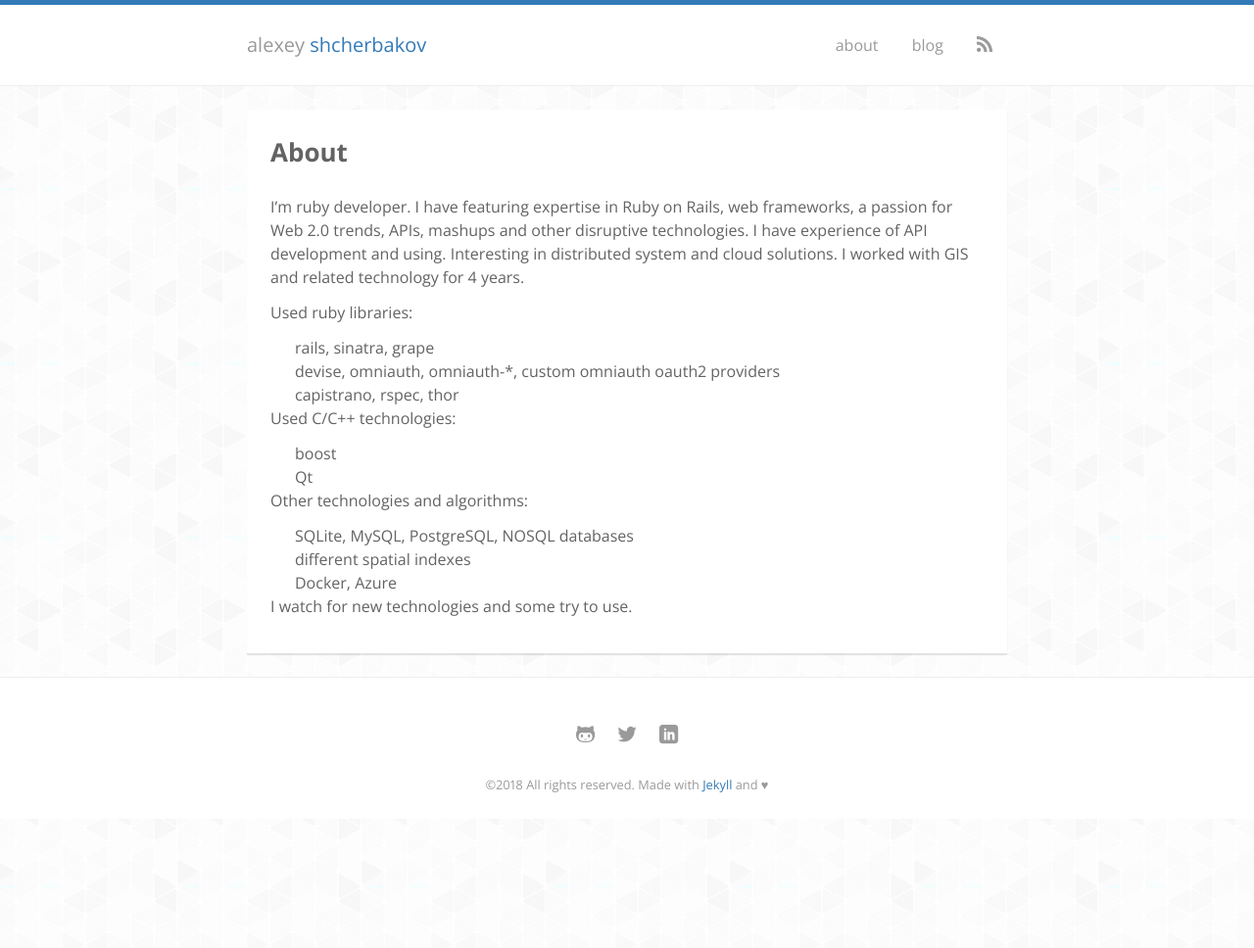
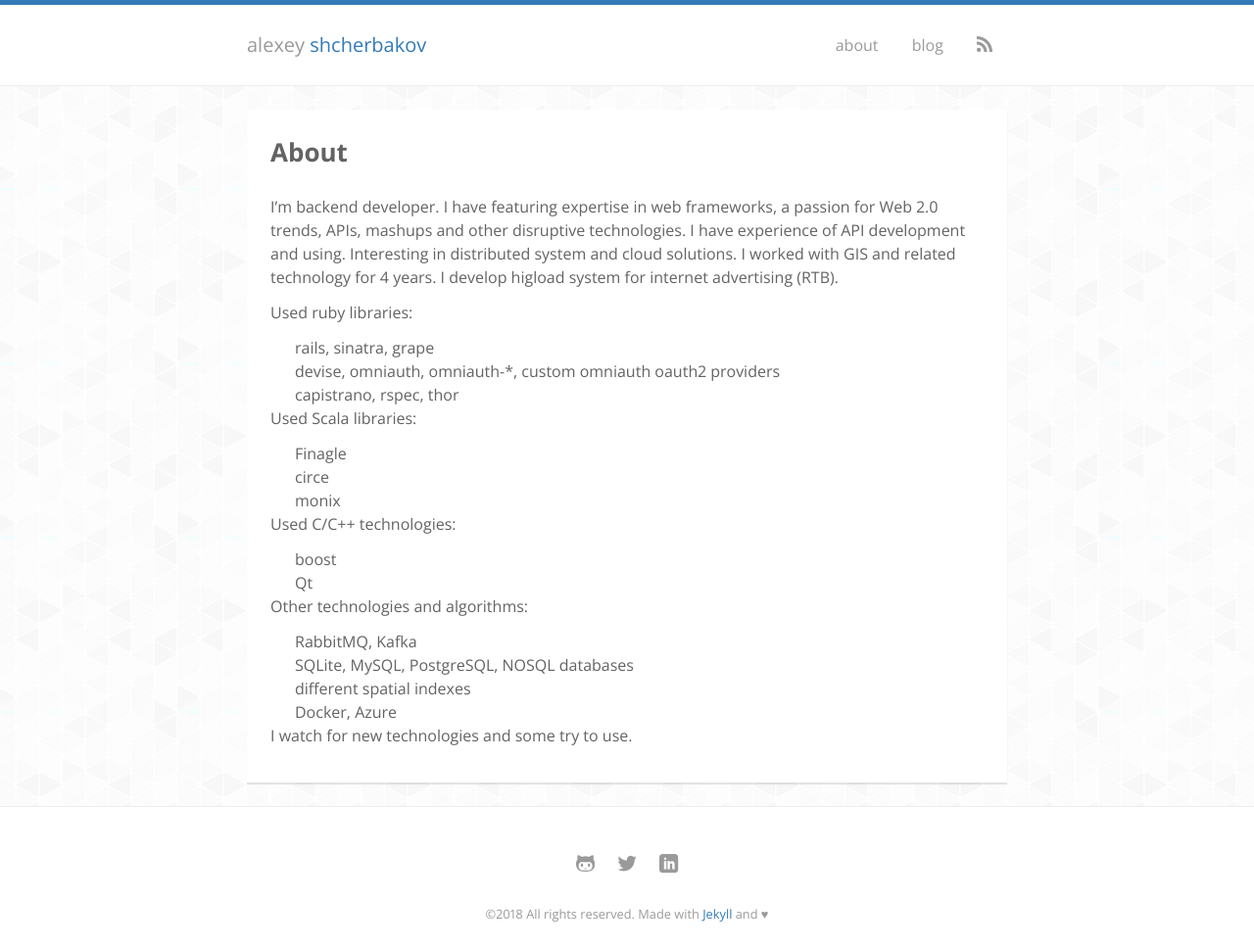
Before and after one commit to aJIeks/ajieks.github.io, a Jekyll site: the page built from about.md, in a window 1280 px wide. Shown: the whole page at 98% size. Built offline with Jekyll 4.4.1, drawn with Linux system fonts in a browser that asks for light colours; nearby versions of some CDN libraries; some web fonts are replaced; before the commit the page ends 900 px from its top, so only the background shows below that.

Commit message:
update about

```diff
--- a/about.md
+++ b/about.md
@@ -3,13 +3,18 @@ layout: page
 title: About
 permalink: /about/
 ---
-I'm ruby developer. I have featuring expertise in Ruby on Rails, web frameworks, a passion for Web 2.0 trends, APIs, mashups and other disruptive technologies. I have experience of API development and using. Interesting in distributed system and cloud solutions. I worked with GIS and related technology for 4 years.
+I'm backend developer. I have featuring expertise in web frameworks, a passion for Web 2.0 trends, APIs, mashups and other disruptive technologies. I have experience of API development and using. Interesting in distributed system and cloud solutions. I worked with GIS and related technology for 4 years. I develop higload system for internet advertising (RTB).
 
 Used ruby libraries:
 
 * rails, sinatra, grape
 * devise, omniauth, omniauth-*, custom omniauth oauth2 providers
 * capistrano, rspec, thor
+
+Used Scala libraries:
+* Finagle
+* circe
+* monix
 
 Used C/C++ technologies:
 
@@ -18,6 +23,7 @@ Used C/C++ technologies:
 
 Other technologies and algorithms:
 
+* RabbitMQ, Kafka
 * SQLite, MySQL, PostgreSQL, NOSQL databases
 * different spatial indexes
 * Docker, Azure
```
